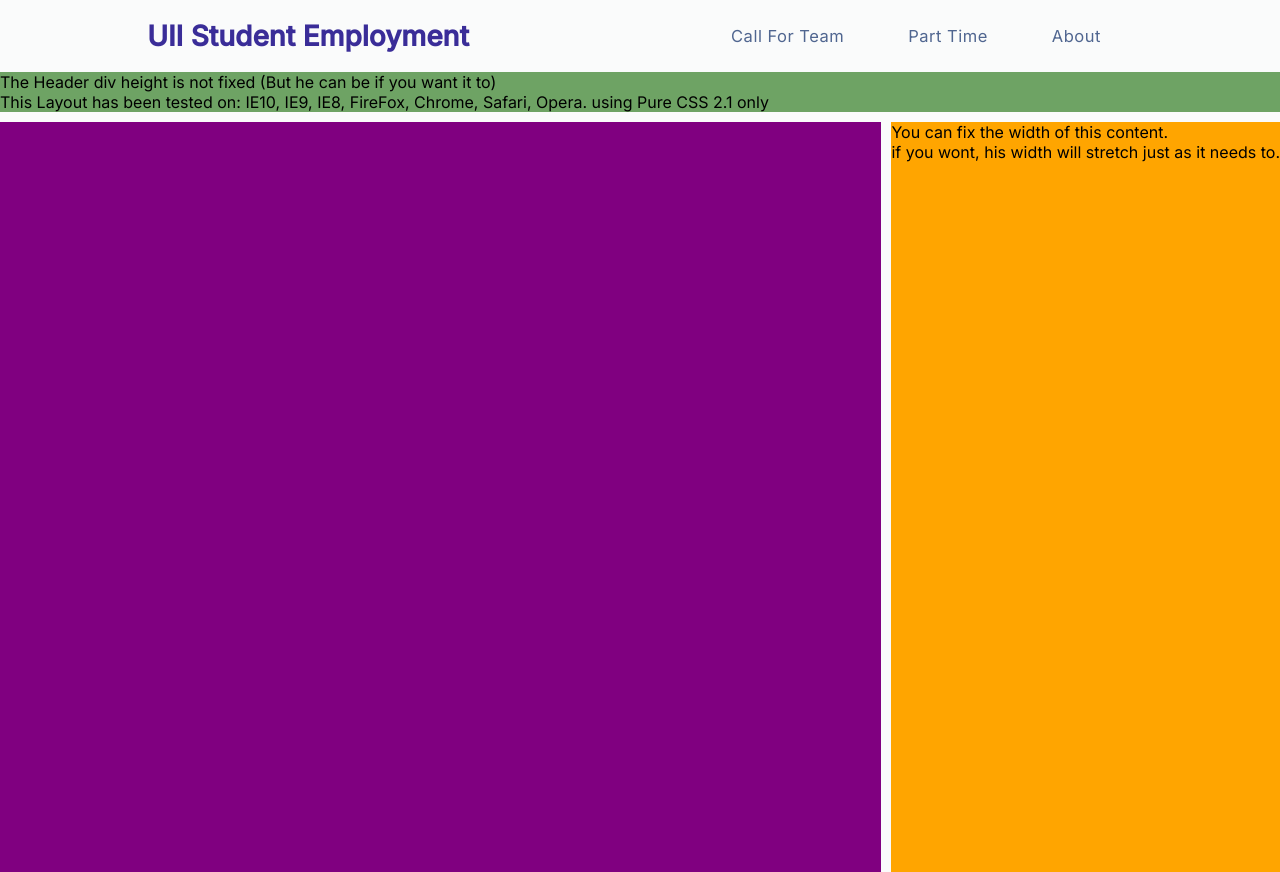
After one commit to ilham-2001/unisi_pt, a PHP site: page /unisiCft.php in a window 1280 px wide. The commit adds this page. Run offline with PHP 8.4, Linux system fonts and the light colour scheme.

Commit message:
add layout for cft and pt

```diff
--- /dev/null
+++ b/App/assets/bootstrap/dist/css/cft.css
@@ -0,0 +1,153 @@
+/* ==== "Inter" FONT-FAMILY FROM FONTS.GOOGLE.COM  ==== */
+@import url("https://fonts.googleapis.com/css2?family=Inter:wght@400;500&display=swap");
+/* ==== ROOT RESET ==== */
+* {
+  margin: 0;
+  padding: 0;
+  box-sizing: border-box;
+  font-family: "Inter", sans-serif;
+}
+*,
+*::before,
+*::after {
+  box-sizing: border-box;
+}
+
+/* ==== CSS VARIABLES ==== */
+:root {
+  --primary-color: #3a2d98;
+  --link-color: #506690;
+  --btn-hover-color: #2b50c7;
+  --lg-heading: #161c2d;
+  --text-content: #869ab8;
+  --fixed-header-height: 4.5rem;
+}
+
+/* ==== RESET HTML ==== */
+body {
+  width: 100%;
+  height: 100vh;
+  overflow-x: hidden;
+  background-color: #fafbfb;
+}
+ul li {
+  list-style-type: none;
+}
+a {
+  text-decoration: none;
+}
+button {
+  background-color: transparent;
+  border: none;
+  outline: none;
+  cursor: pointer;
+}
+/* ==== CONTAINER ==== */
+.container {
+  width: 100%;
+}
+@media screen and (min-width: 1040px) {
+  .container {
+    width: 1040px;
+    margin: 0 auto;
+  }
+}
+/* ==== HEADER ==== */
+.header {
+  height: var(--fixed-header-height);
+  padding: 0 1.7rem;
+}
+
+/* ==== NAV ==== */
+.nav {
+  width: 100%;
+  height: 100%;
+  display: flex;
+  align-items: center;
+  justify-content: space-between;
+}
+/* ==== LOGO ==== */
+.logo h2 {
+  font-size: 28px;
+  color: var(--primary-color);
+}
+/* ====  NAV-MENU  ==== */
+.nav_menu_list {
+  display: flex;
+  align-items: center;
+}
+.nav_menu_list .nav_menu_item {
+  margin: 0 2rem;
+}
+.nav_menu_item .nav_menu_link {
+  font-size: 16.5px;
+  line-height: 27px;
+  color: var(--link-color);
+  text-transform: capitalize;
+  letter-spacing: 0.5px;
+}
+.nav_menu_link:hover {
+  color: var(--primary-color);
+}
+.toggle_btn {
+  font-size: 20px;
+  font-weight: 600;
+  color: var(--lg-heading);
+  z-index: 4;
+}
+.nav_menu,
+.close_btn {
+  display: none;
+}
+.show {
+  right: 3% !important;
+}
+.toggle_btn {
+  display: none;
+}
+.nav_menu {
+  display: block;
+}
+
+/* Scroll Menu */
+
+html,
+body,
+.Container {
+  height: 100%;
+}
+.Container:before {
+  content: "";
+  height: 100%;
+  float: left;
+}
+.Header {
+  margin-bottom: 10px;
+  background-color: #6ea364;
+}
+.Content {
+  position: relative;
+  z-index: 1;
+}
+.Content:after {
+  content: "";
+  clear: both;
+  display: block;
+}
+.Wrapper {
+  position: absolute;
+  width: 100%;
+  height: 100%;
+}
+.Wrapper > div {
+  height: 100%;
+}
+.LeftContent {
+  background-color: purple;
+  overflow: auto;
+}
+.RightContent {
+  background-color: orange;
+  float: right;
+  margin-left: 10px;
+}
--- a/Controller/Api/api.php
+++ b/Controller/Api/api.php
@@ -8,5 +8,16 @@
     {
         loginHandler($_REQUEST);
     }
+    else if (URI == '/unisiCft')
+    {
+        if (METHOD == 'GET')
+        {
+            // get all dummy call for team data
+
+        } else {
+            // Do some post stuff
+
+        }
+    }
 
 ?>
--- /dev/null
+++ b/unisiCft.php
@@ -0,0 +1,64 @@
+<?php
+    include_once('Conf/bootstrap.php');
+?>
+
+
+<!DOCTYPE html>
+<html lang="en">
+
+<head>
+    <meta charset="UTF-8">
+    <meta http-equiv="X-UA-Compatible" content="IE=edge">
+    <meta name="viewport" content="width=device-width, initial-scale=1.0">
+    <title>Unisi Student Employment - Call For Team</title>
+    <link rel="stylesheet" href="./App/assets/bootstrap/dist/css/cft.css">
+</head>
+
+<body>
+    <!-- ==== HEADER ==== -->
+    <header class="container header">
+        <!-- ==== NAVBAR ==== -->
+        <nav class="nav">
+            <div class="logo">
+                <h2>UII Student Employment</h2>
+            </div>
+
+            <div class="nav_menu" id="nav_menu">
+                <button class="close_btn" id="close_btn">
+                    <i class="ri-close-fill"></i>
+                </button>
+
+                <ul class="nav_menu_list">
+                    <li class="nav_menu_item">
+                        <a href="unisiCft.php" class="nav_menu_link">Call For Team</a>
+                    </li>
+                    <li class="nav_menu_item">
+                        <a href="unisiPt.php" class="nav_menu_link">Part Time</a>
+                    </li>
+                    <li class="nav_menu_item">
+                        <a href="#" class="nav_menu_link">About</a>
+                    </li>
+                </ul>
+            </div>
+        </nav>
+    </header>
+    <main class="Container">
+        <div class="Header">
+            <p>The Header div height is not fixed (But he can be if you want it to)</p>
+            <p>This Layout has been tested on: IE10, IE9, IE8, FireFox, Chrome, Safari, Opera. using Pure CSS 2.1 only</p>
+        </div>
+        <div class="Content">
+            <div class="Wrapper">
+                <div class="RightContent">
+                    <p>You can fix the width of this content.</p>
+                    <p>if you wont, his width will stretch just as it needs to.</p>
+                </div>
+                <div class="LeftContent">
+
+                </div>
+            </div>
+        </div>
+    </main>
+</body>
+
+</html>
--- a/unisiSeLogin.php
+++ b/unisiSeLogin.php
@@ -1,9 +1,5 @@
 <?php
     require_once('Conf/bootstrap.php');
-
-
-    // loginHandler($_REQUEST);
-
 ?>
 
 <!DOCTYPE html>
@@ -18,7 +14,7 @@
     <link rel="stylesheet" href="App/assets/bootstrap/dist/css/bootstrap.min.css">
     <style src="App/assets/bootstrap/dist/js/bootstrap.bundle.min.js" defer></style>
     <!-- Custom CSS and JS -->
-    <link rel="stylesheet" href="App/assets/bootstrap/dist/css/style.css">
+    <link rel="stylesheet" href="./App/assets/bootstrap/dist/css/style.css">
     <!-- Icon -->
     <link rel="Icon" href="App/assets/icon/icon.png">
     <script src="https://kit.fontawesome.com/915b8e3f91.js" crossorigin="anonymous"></script>
```
Also changed, not shown: index.php (+135 -9 lines), landingPage.html (deleted, +0 -137 lines).
